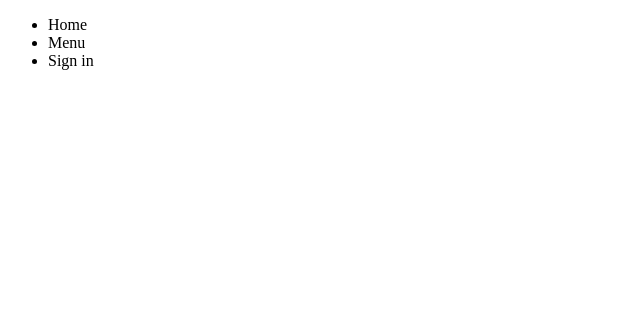
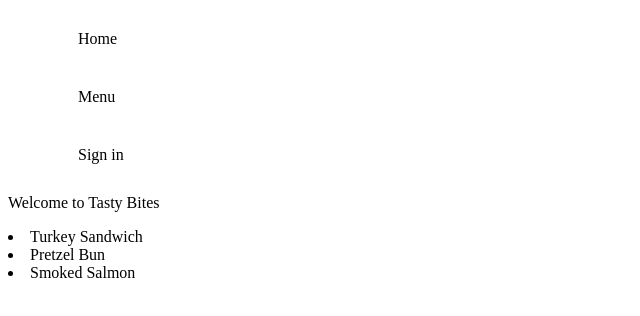
Before and after one commit to jenniferamell/inClassGitHub_restaurant, a plain HTML site: page index.html in a window 1280 px wide. Shown: the whole page, without its empty margins (0-640 px from the left). Drawn offline with Linux system fonts and the light colour scheme.

Commit message:
Added list

```diff
--- a/index.html
+++ b/index.html
@@ -4,7 +4,7 @@
     <meta charset="UTF-8">
     <meta name="viewport" content="width=device-width, initial-scale=1.0">
     <link rel="stylesheet" href="style.css">
-    <title>Document</title>
+    <title>Tasty Bites</title>
 </head>
 <body>
     <header>
@@ -16,7 +16,14 @@
             </ul>
         </nav>
     </header>
-    <main></main>
+    <main>
+        <p>Welcome to Tasty Bites</p>
+        <div>
+        <li>Turkey Sandwich</li>
+        <li>Pretzel Bun</li>
+        <li>Smoked Salmon</li>
+        </div>
+    </main>
 
     <footer></footer>
 </body>
--- a/style.css
+++ b/style.css
@@ -0,0 +1,5 @@
+.nav{
+    display: flex;
+    padding: 10px;
+    margin: 20px;
+}
```
